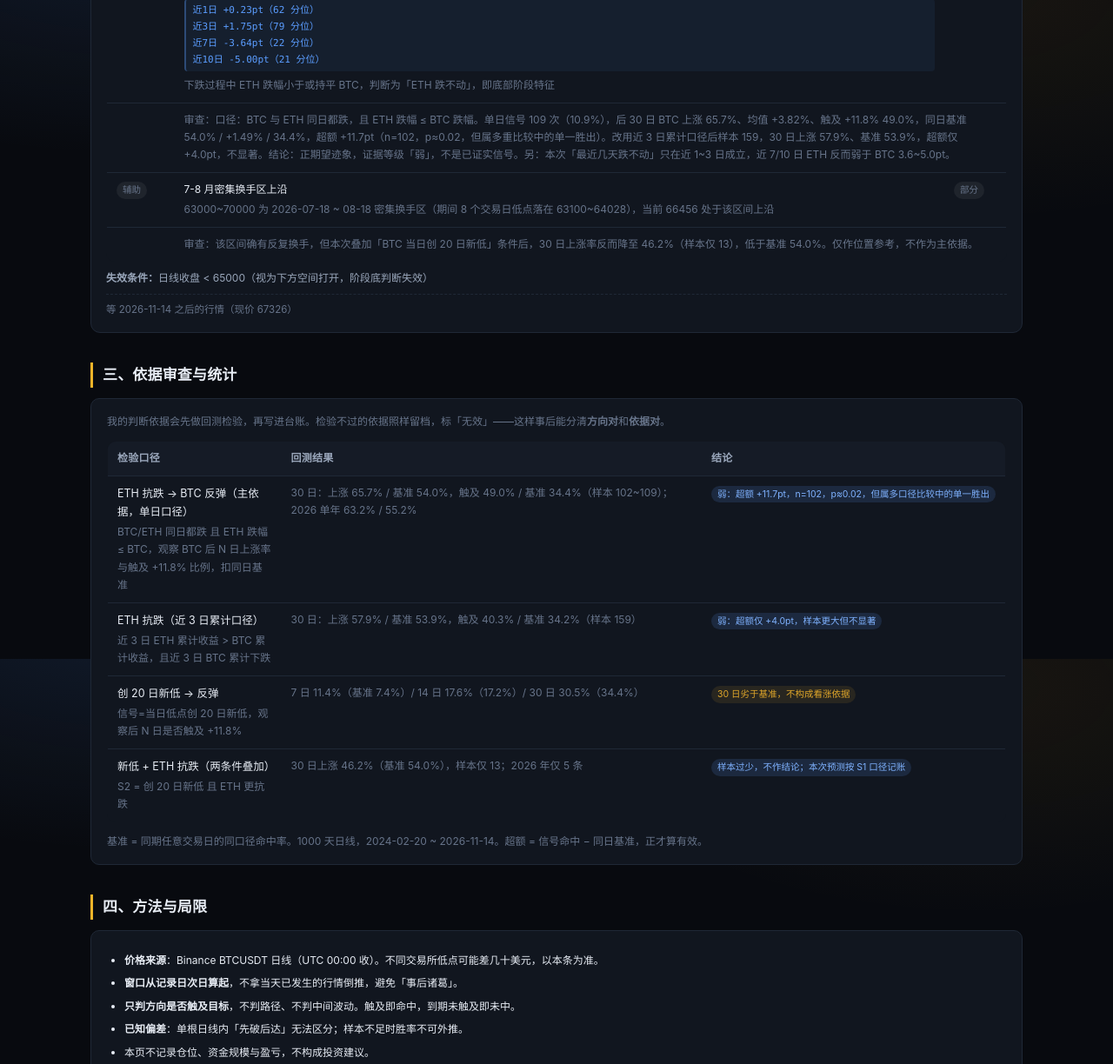
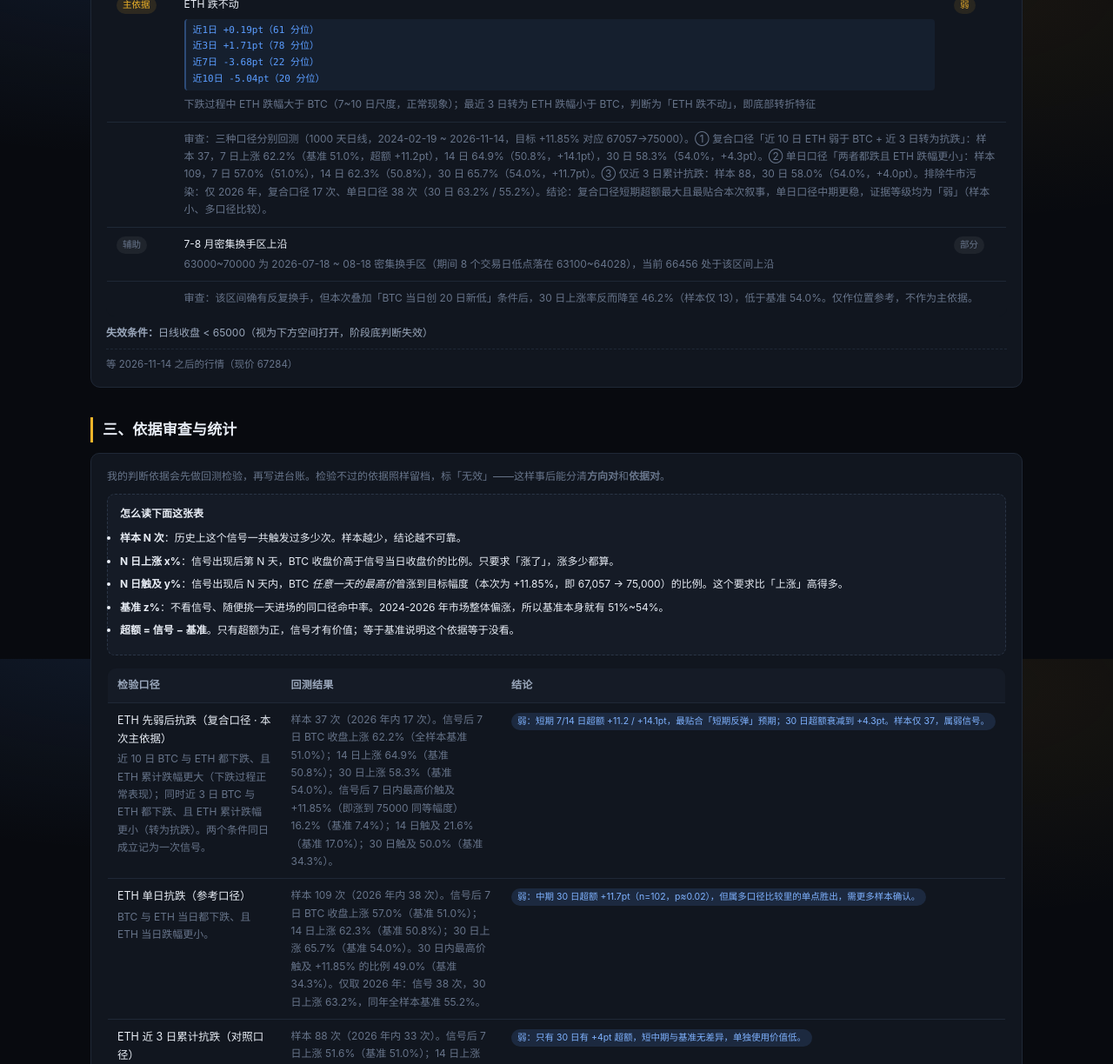
Before and after one commit to 109751269-sketch/btc-report, a plain HTML site: page my-calls/index.html in a window 1280 px wide. Shown: the part 842-2066 px from the top of the page at 87% size. Drawn offline with Linux system fonts and the light colour scheme.

Commit message:
fix(04): 依据审查改复合口径（先弱后抗跌）；补术语说明
- 主依据改为「近10日ETH弱于BTC + 近3日转为抗跌」，n=37，7日+11.2pt/14日+14.1pt
- 修正近3日累计口径样本数（159→88），原值受脚本符号错误影响
- 依据审查表增加「怎么读这张表」，解释样本/上涨/触及/基准/超额
- audits 全部改为完整表述，不再省略主语

```diff
--- a/my-calls/index.html
+++ b/my-calls/index.html
@@ -59,7 +59,7 @@
       <td class="rise">看涨</td>
       <td class="num">75,000</td>
       <td>ETH 跌不动</td>
-      <td class="num">67,326</td>
+      <td class="num">67,284</td>
       <td class="num">—</td>
       <td class="num">—</td>
       <td>2026-12-14</td>
@@ -83,47 +83,61 @@
         <span>结算日 <b>2026-12-14</b></span>
         <span>行情至 <b>2026-11-14</b></span>
       </div>
-      <div class="expect">短期阶段底，先走反弹；不排除再破 66456，但下方空间有限（约 65000）；不判断反转。</div>
+      <div class="expect">短期阶段底，先走反弹；不排除再破 66456，但下方空间有限（约 65000）；不判断反转。叙事链条：7~10 日 ETH 跌得比 BTC 狠（下跌中正常）→ 最近 3 日 ETH 转为抗跌 → 判断转折。</div>
       <table class="basis">
         <tr><th style="width:78px">类型</th><th>依据</th><th style="width:64px">回测判定</th></tr>
         <tr>
         <td><span class="tag neg">主依据</span></td>
-        <td>ETH 跌不动<div class="quant"><div>近1日 +0.23pt（62 分位）</div><div>近3日 +1.75pt（79 分位）</div><div>近7日 -3.64pt（22 分位）</div><div>近10日 -5.00pt（21 分位）</div></div><div class="small" style="margin-top:3px">下跌过程中 ETH 跌幅小于或持平 BTC，判断为「ETH 跌不动」，即底部阶段特征</div></td>
+        <td>ETH 跌不动<div class="quant"><div>近1日 +0.19pt（61 分位）</div><div>近3日 +1.71pt（78 分位）</div><div>近7日 -3.68pt（22 分位）</div><div>近10日 -5.04pt（20 分位）</div></div><div class="small" style="margin-top:3px">下跌过程中 ETH 跌幅大于 BTC（7~10 日尺度，正常现象）；最近 3 日转为 ETH 跌幅小于 BTC，判断为「ETH 跌不动」，即底部转折特征</div></td>
         <td><span class="tag warn">弱</span></td>
-      </tr><tr><td></td><td colspan="2" class="small">审查：口径：BTC 与 ETH 同日都跌，且 ETH 跌幅 ≤ BTC 跌幅。单日信号 109 次（10.9%），后 30 日 BTC 上涨 65.7%、均值 +3.82%、触及 +11.8% 49.0%，同日基准 54.0% / +1.49% / 34.4%，超额 +11.7pt（n=102，p≈0.02，但属多重比较中的单一胜出）。改用近 3 日累计口径后样本 159，30 日上涨 57.9%、基准 53.9%，超额仅 +4.0pt，不显著。结论：正期望迹象，证据等级「弱」，不是已证实信号。另：本次「最近几天跌不动」只在近 1~3 日成立，近 7/10 日 ETH 反而弱于 BTC 3.6~5.0pt。</td></tr><tr>
+      </tr><tr><td></td><td colspan="2" class="small">审查：三种口径分别回测（1000 天日线，2024-02-19 ~ 2026-11-14，目标 +11.85% 对应 67057→75000）。① 复合口径「近 10 日 ETH 弱于 BTC + 近 3 日转为抗跌」：样本 37，7 日上涨 62.2%（基准 51.0%，超额 +11.2pt），14 日 64.9%（50.8%，+14.1pt），30 日 58.3%（54.0%，+4.3pt）。② 单日口径「两者都跌且 ETH 跌幅更小」：样本 109，7 日 57.0%（51.0%），14 日 62.3%（50.8%），30 日 65.7%（54.0%，+11.7pt）。③ 仅近 3 日累计抗跌：样本 88，30 日 58.0%（54.0%，+4.0pt）。排除牛市污染：仅 2026 年，复合口径 17 次、单日口径 38 次（30 日 63.2% / 55.2%）。结论：复合口径短期超额最大且最贴合本次叙事，单日口径中期更稳，证据等级均为「弱」（样本小、多口径比较）。</td></tr><tr>
         <td><span class="tag gray">辅助</span></td>
         <td>7-8 月密集换手区上沿<div class="small" style="margin-top:3px">63000~70000 为 2026-07-18 ~ 08-18 密集换手区（期间 8 个交易日低点落在 63100~64028），当前 66456 处于该区间上沿</div></td>
         <td><span class="tag gray">部分</span></td>
       </tr><tr><td></td><td colspan="2" class="small">审查：该区间确有反复换手，但本次叠加「BTC 当日创 20 日新低」条件后，30 日上涨率反而降至 46.2%（样本仅 13），低于基准 54.0%。仅作位置参考，不作为主依据。</td></tr>
       </table>
       <div class="inv"><b>失效条件：</b>日线收盘 &lt; 65000（视为下方空间打开，阶段底判断失效）</div>
-      <div class="status-line pending">等 2026-11-14 之后的行情（现价 67326）</div>
+      <div class="status-line pending">等 2026-11-14 之后的行情（现价 67284）</div>
     </div>
 
   <h2>三、依据审查与统计</h2>
   <div class="card">
     <p class="small" style="margin-top:0">我的判断依据会先做回测检验，再写进台账。检验不过的依据照样留档，标「无效」——这样事后能分清<strong>方向对</strong>和<strong>依据对</strong>。</p>
+    <div class="note" style="margin:10px 0 14px">
+      <strong style="color:var(--txt)">怎么读下面这张表</strong>
+      <ul class="small" style="margin:8px 0 0">
+        <li><strong>样本 N 次</strong>：历史上这个信号一共触发过多少次。样本越少，结论越不可靠。</li>
+        <li><strong>N 日上涨 x%</strong>：信号出现后第 N 天，BTC 收盘价高于信号当日收盘价的比例。只要求「涨了」，涨多少都算。</li>
+        <li><strong>N 日触及 y%</strong>：信号出现后 N 天内，BTC <em>任意一天的最高价</em>曾涨到目标幅度（本次为 +11.85%，即 67,057 → 75,000）的比例。这个要求比「上涨」高得多。</li>
+        <li><strong>基准 z%</strong>：不看信号、随便挑一天进场的同口径命中率。2024-2026 年市场整体偏涨，所以基准本身就有 51%~54%。</li>
+        <li><strong>超额 = 信号 − 基准</strong>。只有超额为正，信号才有价值；等于基准说明这个依据等于没看。</li>
+      </ul>
+    </div>
     <table>
       <tr><th style="width:200px">检验口径</th><th>回测结果</th><th style="width:150px">结论</th></tr>
       <tr>
-        <td>ETH 抗跌 → BTC 反弹（主依据，单日口径）<div class="small" style="margin-top:3px">BTC/ETH 同日都跌 且 ETH 跌幅 ≤ BTC，观察 BTC 后 N 日上涨率与触及 +11.8% 比例，扣同日基准</div></td>
-        <td class="small">30 日：上涨 65.7% / 基准 54.0%，触及 49.0% / 基准 34.4%（样本 102~109）；2026 单年 63.2% / 55.2%</td>
-        <td><span class="tag good">弱：超额 +11.7pt，n=102，p≈0.02，但属多口径比较中的单一胜出</span></td>
+        <td>ETH 先弱后抗跌（复合口径 · 本次主依据）<div class="small" style="margin-top:3px">近 10 日 BTC 与 ETH 都下跌、且 ETH 累计跌幅更大（下跌过程正常表现）；同时近 3 日 BTC 与 ETH 都下跌、且 ETH 累计跌幅更小（转为抗跌）。两个条件同日成立记为一次信号。</div></td>
+        <td class="small">样本 37 次（2026 年内 17 次）。信号后 7 日 BTC 收盘上涨 62.2%（全样本基准 51.0%）；14 日上涨 64.9%（基准 50.8%）；30 日上涨 58.3%（基准 54.0%）。信号后 7 日内最高价触及 +11.85%（即涨到 75000 同等幅度）16.2%（基准 7.4%）；14 日触及 21.6%（基准 17.0%）；30 日触及 50.0%（基准 34.3%）。</td>
+        <td><span class="tag good">弱：短期 7/14 日超额 +11.2 / +14.1pt，最贴合「短期反弹」预期；30 日超额衰减到 +4.3pt。样本仅 37，属弱信号。</span></td>
       </tr><tr>
-        <td>ETH 抗跌（近 3 日累计口径）<div class="small" style="margin-top:3px">近 3 日 ETH 累计收益 &gt; BTC 累计收益，且近 3 日 BTC 累计下跌</div></td>
-        <td class="small">30 日：上涨 57.9% / 基准 53.9%，触及 40.3% / 基准 34.2%（样本 159）</td>
-        <td><span class="tag good">弱：超额仅 +4.0pt，样本更大但不显著</span></td>
+        <td>ETH 单日抗跌（参考口径）<div class="small" style="margin-top:3px">BTC 与 ETH 当日都下跌、且 ETH 当日跌幅更小。</div></td>
+        <td class="small">样本 109 次（2026 年内 38 次）。信号后 7 日 BTC 收盘上涨 57.0%（基准 51.0%）；14 日上涨 62.3%（基准 50.8%）；30 日上涨 65.7%（基准 54.0%）。30 日内最高价触及 +11.85% 的比例 49.0%（基准 34.3%）。仅取 2026 年：信号 38 次，30 日上涨 63.2%，同年全样本基准 55.2%。</td>
+        <td><span class="tag good">弱：中期 30 日超额 +11.7pt（n=102，p≈0.02），但属多口径比较里的单点胜出，需更多样本确认。</span></td>
       </tr><tr>
-        <td>创 20 日新低 → 反弹<div class="small" style="margin-top:3px">信号=当日低点创 20 日新低，观察后 N 日是否触及 +11.8%</div></td>
-        <td class="small">7 日 11.4%（基准 7.4%）/ 14 日 17.6%（17.2%）/ 30 日 30.5%（34.4%）</td>
-        <td><span class="tag warn">30 日劣于基准，不构成看涨依据</span></td>
+        <td>ETH 近 3 日累计抗跌（对照口径）<div class="small" style="margin-top:3px">近 3 日 BTC 与 ETH 累计都下跌、且 ETH 累计跌幅更小（不要求更早的 10 日更弱）。</div></td>
+        <td class="small">样本 88 次（2026 年内 33 次）。信号后 7 日上涨 51.6%（基准 51.0%）；14 日上涨 50.6%（基准 50.8%）；30 日上涨 58.0%（基准 54.0%）。</td>
+        <td><span class="tag good">弱：只有 30 日有 +4pt 超额，短中期与基准无差异，单独使用价值低。</span></td>
       </tr><tr>
-        <td>新低 + ETH 抗跌（两条件叠加）<div class="small" style="margin-top:3px">S2 = 创 20 日新低 且 ETH 更抗跌</div></td>
-        <td class="small">30 日上涨 46.2%（基准 54.0%），样本仅 13；2026 年仅 5 条</td>
-        <td><span class="tag good">样本过少，不作结论；本次预测按 S1 口径记账</span></td>
+        <td>创 20 日新低 → 反弹<div class="small" style="margin-top:3px">当日最低价低于前 20 个交易日的最低价，记为一次信号，观察之后 N 日走势。</div></td>
+        <td class="small">样本 88 次。信号后 7 日内触及 +11.85% 的比例 11.4%（基准 7.4%）；14 日 17.6%（基准 17.0%）；30 日 30.5%（基准 34.3%）。</td>
+        <td><span class="tag warn">30 日劣于基准，说明「跌得多就该反弹」不成立，不构成看涨依据。</span></td>
+      </tr><tr>
+        <td>新低 + ETH 抗跌（两条件叠加）<div class="small" style="margin-top:3px">当日创 20 日新低，且当日 ETH 跌幅小于 BTC。</div></td>
+        <td class="small">样本仅 13 次。信号后 30 日 BTC 收盘上涨 46.2%（基准 54.0%）。</td>
+        <td><span class="tag warn">样本过少且劣于基准，不采用；本次预测不用这个口径。</span></td>
       </tr>
     </table>
-    <p class="small" style="margin-bottom:0">基准 = 同期任意交易日的同口径命中率。1000 天日线，2024-02-20 ~ 2026-11-14。超额 = 信号命中 − 同日基准，正才算有效。</p>
+    <p class="small" style="margin-bottom:0">全样本基准 = 同期任意交易日的同口径命中率（不挑信号）。1000 天日线，2024-02-19 ~ 2026-11-14。超额 = 信号命中 − 基准，正才算有效。</p>
   </div>
 
   <h2>四、方法与局限</h2>
@@ -138,7 +152,7 @@
   </div>
 
   <div class="foot">
-    生成 2026-11-14 06:19 UTC｜台账 <code>state/my_calls.json</code>｜
+    生成 2026-11-14 06:45 UTC｜台账 <code>state/my_calls.json</code>｜
     结算脚本 <code>my_journal.js</code>｜<a href="../">返回首页</a><br>
     观点记录后不修改；口径变更会升版本并注明。
   </div>
```
